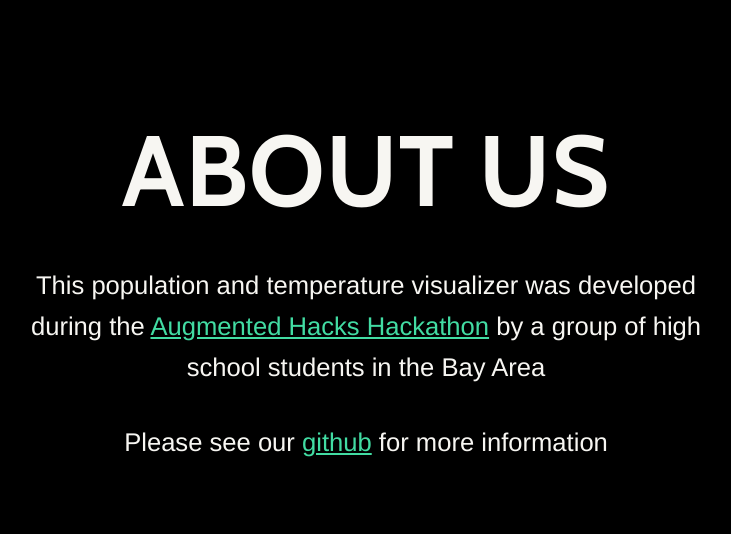
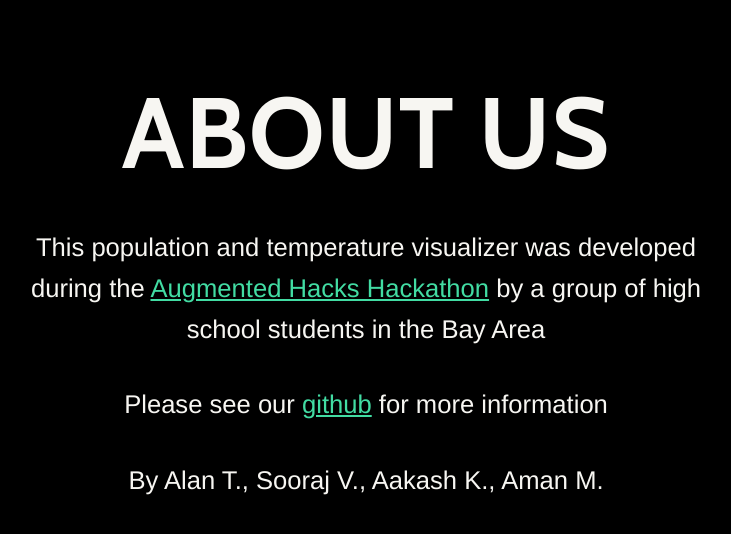
Before and after one commit to alantian2018/Augmented_Hacks, a Django app: page /about in a window 1280 px wide. Shown: the part 96-630 px from the top of the page, without its empty margins (274-1005 px from the left). Run offline with Django 3.2, Linux system fonts and the light colour scheme; some libraries are stand-ins or nearby versions.

```diff
--- a/AugmentedHacks/main/templates/about_us.html
+++ b/AugmentedHacks/main/templates/about_us.html
@@ -39,6 +39,8 @@
                                 <a href="https://www.augmentedhacks.org/">Augmented Hacks Hackathon</a> by a group of high school students in the Bay Area</p>
                             <p style="font-size:1.6em;color:#f7f6f2;font-family:Helvetica">Please see our <a href="https://github.com/alantian2018/Augmented_Hacks">github</a> for
                                 more information</p>
+                            <p style="font-size:1.6em;color:#f7f6f2;font-family:Helvetica">By Alan T., Sooraj V., Aakash K., Aman M.</p>
+
                         </div>
                     </div>
                 </div>
```
